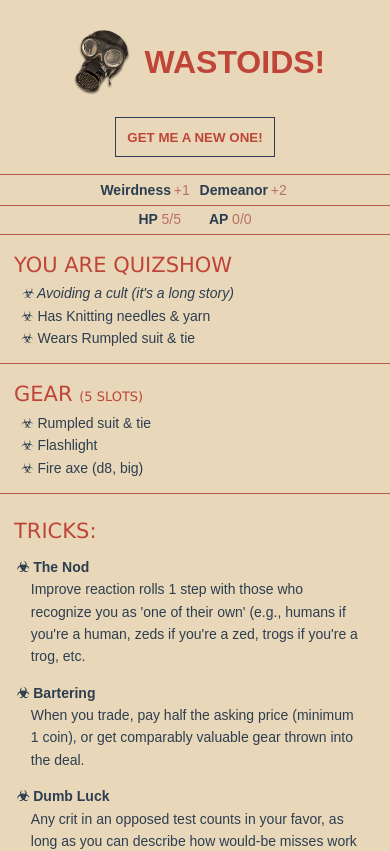
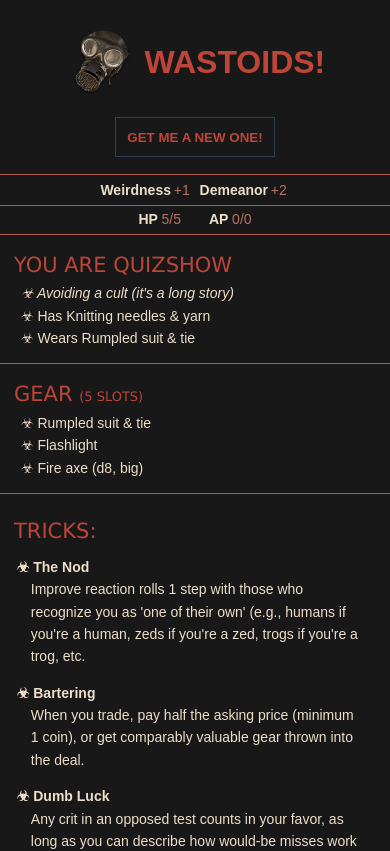
Before and after one commit to jvfe/wastoids, a Vue app: page / in a window 390 px wide. Shown: the top 851 px of the page. Built offline with nearby package versions, Linux system fonts and the light colour scheme.

Commit message:
refact: Improve layout on tablets and make dark mode default

```diff
--- a/src/App.vue
+++ b/src/App.vue
@@ -80,6 +80,7 @@
   -moz-osx-font-smoothing: grayscale;
   text-align: center;
   margin-top: 40px;
+  min-height: calc(100vmin - 10px);
 }
 
 #titleContainer {
--- a/src/assets/base.css
+++ b/src/assets/base.css
@@ -1,4 +1,3 @@
-/* color palette from <https://github.com/vuejs/theme> */
 :root {
   --vt-c-white: #e9d7b9;
   --vt-c-white-soft: #f8f8f8;
@@ -21,33 +20,15 @@
   --vt-c-text-dark-2: rgba(237, 223, 201, 1);
 }
 
-/* semantic color variables for this project */
-:root {
-  --color-background: var(--vt-c-white);
-  --color-background-soft: var(--vt-c-white-soft);
-  --color-background-mute: var(--vt-c-white-mute);
-
-  --color-border: var(--vt-c-divider-light-2);
-  --color-border-hover: var(--vt-c-divider-light-1);
-
-  --color-heading: var(--vt-c-text-light-1);
-  --color-text: var(--vt-c-text-light-1);
-
-  --section-gap: 160px;
-}
-
-@media (prefers-color-scheme: dark) {
 :root {
   --color-background: var(--vt-c-black);
   --color-background-soft: var(--vt-c-black-soft);
   --color-background-mute: var(--vt-c-black-mute);
-
   --color-border: var(--vt-c-divider-dark-2);
   --color-border-hover: var(--vt-c-divider-dark-1);
-
   --color-heading: var(--vt-c-text-dark-1);
   --color-text: var(--vt-c-text-dark-2);
-  }
+  --section-gap: 160px;
 }
 
 *,
--- a/src/assets/main.css
+++ b/src/assets/main.css
@@ -1,9 +1,4 @@
 @import './base.css';
-
-html, body {
-  height: 100%;
-  margin: 0;
-}
 
 #app {
   max-width: 1280px;
--- a/src/components/CharacterGenerator.vue
+++ b/src/components/CharacterGenerator.vue
@@ -494,4 +494,11 @@
     justify-content: center;
   }
 }
+
+/* Media query for tablets */
+@media (min-width: 600px) and (max-width: 1024px) {
+  #componentPage {
+    width: 80vw;
+  }
+}
 </style>
```
Lines whose indentation alone changed are shown as unchanged.
